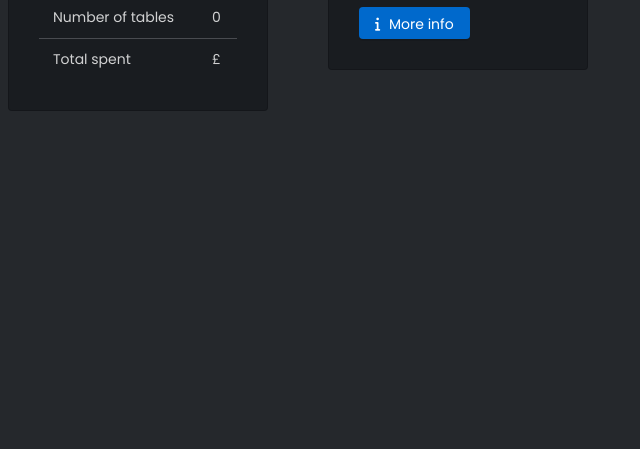
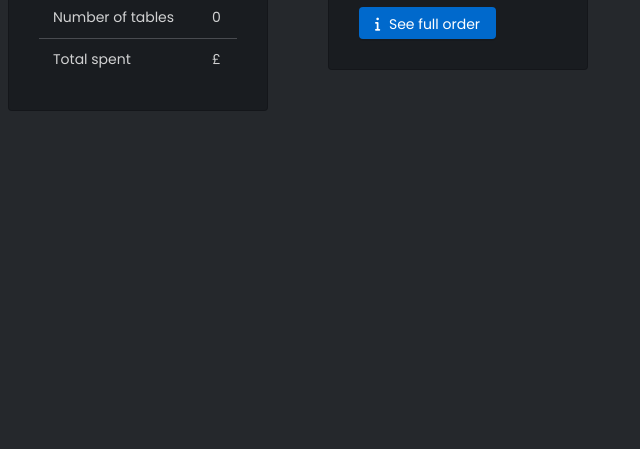
Before and after one commit to olly007opm/tims-diner, a Flask app: template api/templates/index.html in a window 1280 px wide. Shown: the part 300-749 px from the top of the page, without its empty margins (312-952 px from the left). Run offline with Flask 2, Linux system fonts and the light colour scheme; the template is opened without the code that fills it, so the values that code supplies are empty; parts of the project's set-up code (start-up, migrations or seed data) failed here and were passed over; some libraries are stand-ins or nearby versions.

Commit message:
Modify button text for SEO

```diff
--- a/api/templates/index.html
+++ b/api/templates/index.html
@@ -43,7 +43,7 @@
                     </div>
 
                 <a role="button" class="btn btn-primary mt-5" href="/orders#order-{{ orders[0].id }}">
-                            <i class="fa-solid fa-info mr-5"></i> More info
+                            <i class="fa-solid fa-info mr-5"></i> See full order
                 </a>
 
             </div>
```
